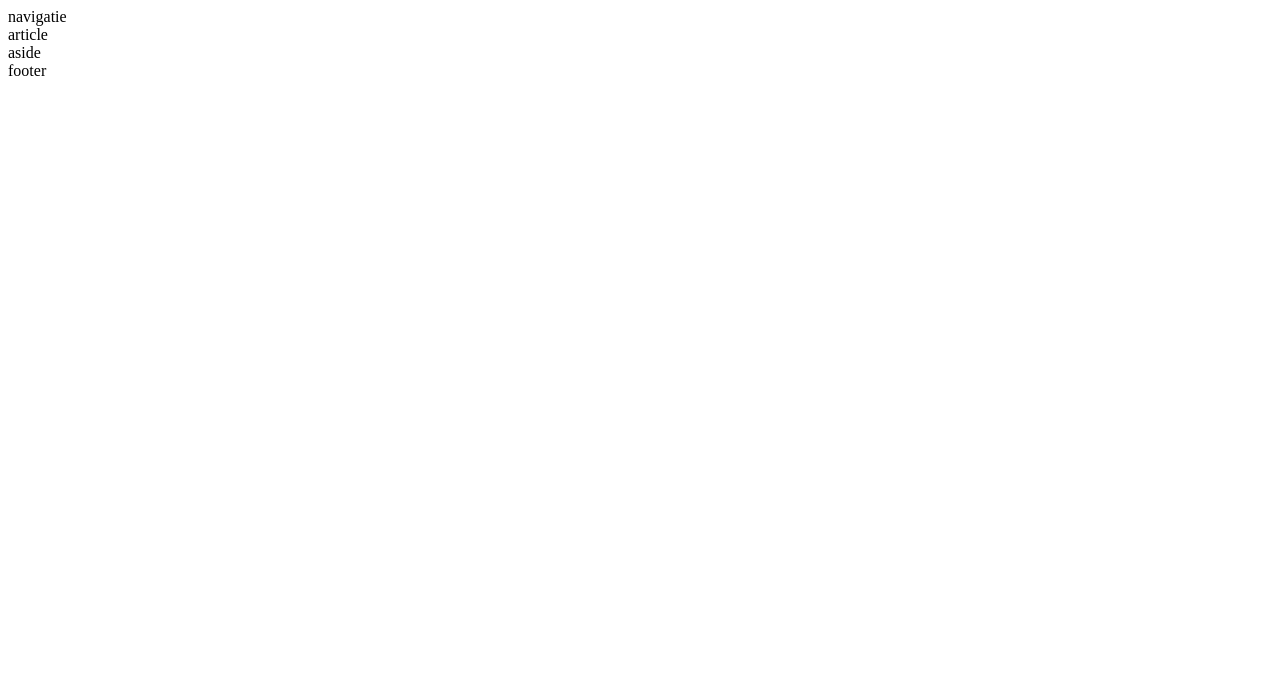
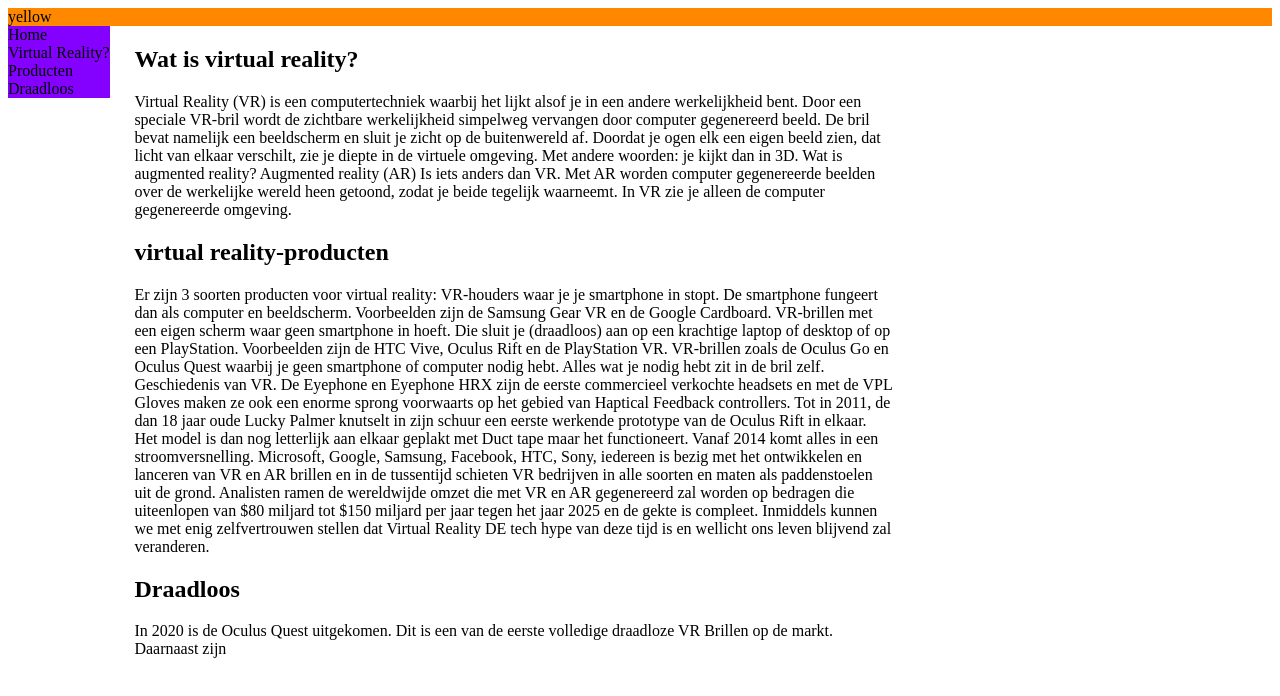
Before and after one commit to IkBenDeAardappel/Website4Havo, a plain HTML site: page index.html in a window 1280 px wide. Drawn offline with Linux system fonts and the light colour scheme.

Commit message:
tekst en indeling ingevoegd

```diff
--- a/index.html
+++ b/index.html
@@ -6,12 +6,42 @@
 </head>
 <body>
   <header>
-    <nav>navigatie</nav>
+    yellow
   </header>
-  <div>
-    <article>article</article>
-    <aside>aside</aside>
+    <nav class:'nav-content'>
+      <a href:''>Home</a>
+      <br />
+      <a href:''>Virtual Reality?</a>
+      <br />
+      <a href:''>Producten</a>
+      <br />
+      <a href:''>Draadloos</a>
+    </nav>
+    <article>  <div class='divarticle'><h1>Wat is virtual reality?</h1>
+Virtual Reality (VR) is een computertechniek waarbij het lijkt alsof je in een andere werkelijkheid bent. Door een speciale VR-bril wordt de zichtbare werkelijkheid simpelweg vervangen door computer gegenereerd beeld. De bril bevat namelijk een beeldscherm en sluit je zicht op de buitenwereld af. Doordat je ogen elk een eigen beeld zien, dat licht van elkaar verschilt, zie je diepte in de virtuele omgeving. Met andere woorden: je kijkt dan in 3D.
+Wat is augmented reality?
+Augmented reality (AR) Is iets anders dan VR. Met AR worden computer gegenereerde beelden over de werkelijke wereld heen getoond, zodat je beide tegelijk waarneemt. In VR zie je alleen de computer gegenereerde omgeving.
+
+<h2> virtual reality-producten </h2>
+Er zijn 3 soorten producten voor virtual reality:
+VR-houders waar je je smartphone in stopt. De smartphone fungeert dan als computer en beeldscherm. Voorbeelden zijn de Samsung Gear VR en de Google Cardboard.
+VR-brillen met een eigen scherm waar geen smartphone in hoeft. Die sluit je (draadloos) aan op een krachtige laptop of desktop of op een PlayStation. Voorbeelden zijn de HTC Vive, Oculus Rift en de PlayStation VR.
+VR-brillen zoals de Oculus Go en Oculus Quest waarbij je geen smartphone of computer nodig hebt. Alles wat je nodig hebt zit in de bril zelf.
+Geschiedenis van VR.
+De Eyephone en Eyephone HRX zijn de eerste commercieel verkochte headsets en met de VPL Gloves maken ze ook een enorme sprong voorwaarts op het gebied van Haptical Feedback controllers.
+Tot in 2011, de dan 18 jaar oude Lucky Palmer knutselt in zijn schuur een eerste werkende prototype van de Oculus Rift in elkaar. Het model is dan nog letterlijk aan elkaar geplakt met Duct tape maar het functioneert.
+Vanaf 2014 komt alles in een stroomversnelling. Microsoft, Google, Samsung, Facebook, HTC, Sony, iedereen is bezig met het ontwikkelen en lanceren van VR en AR brillen en in de tussentijd schieten VR bedrijven in alle soorten en maten als paddenstoelen uit de grond. Analisten ramen de wereldwijde omzet die met VR en AR gegenereerd zal worden op bedragen die uiteenlopen van $80 miljard tot $150 miljard per jaar tegen het jaar 2025 en de gekte is compleet. Inmiddels kunnen we met enig zelfvertrouwen stellen dat Virtual Reality DE tech hype van deze tijd is en wellicht ons leven blijvend zal veranderen.
+
+<h2> Draadloos </h2>
+In 2020 is de Oculus Quest uitgekomen. Dit is een van de eerste volledige draadloze VR Brillen op de markt. Daarnaast zijn
+
+
+
+
+
+</article>
+  <div class='divaside'>
   </div>
-  <footer>footer</footer>
+
 </body>
 </html>
--- a/style.css
+++ b/style.css
@@ -1,3 +1,28 @@
 body {
 
 }
+
+header {
+background-color: rgb(255, 136, 0);
+}
+
+.divarticle{
+ margin-left: 10%;
+ margin-right: 30%;
+}
+
+.nav-content {
+margin-right: 5%;
+}
+
+
+nav {
+  background-color:rgb(132, 0, 255);
+  float: left;
+  border: 5%
+}
+
+aside {
+  float: right;
+   background-color: rgb(255, 0, 191);
+}
```
